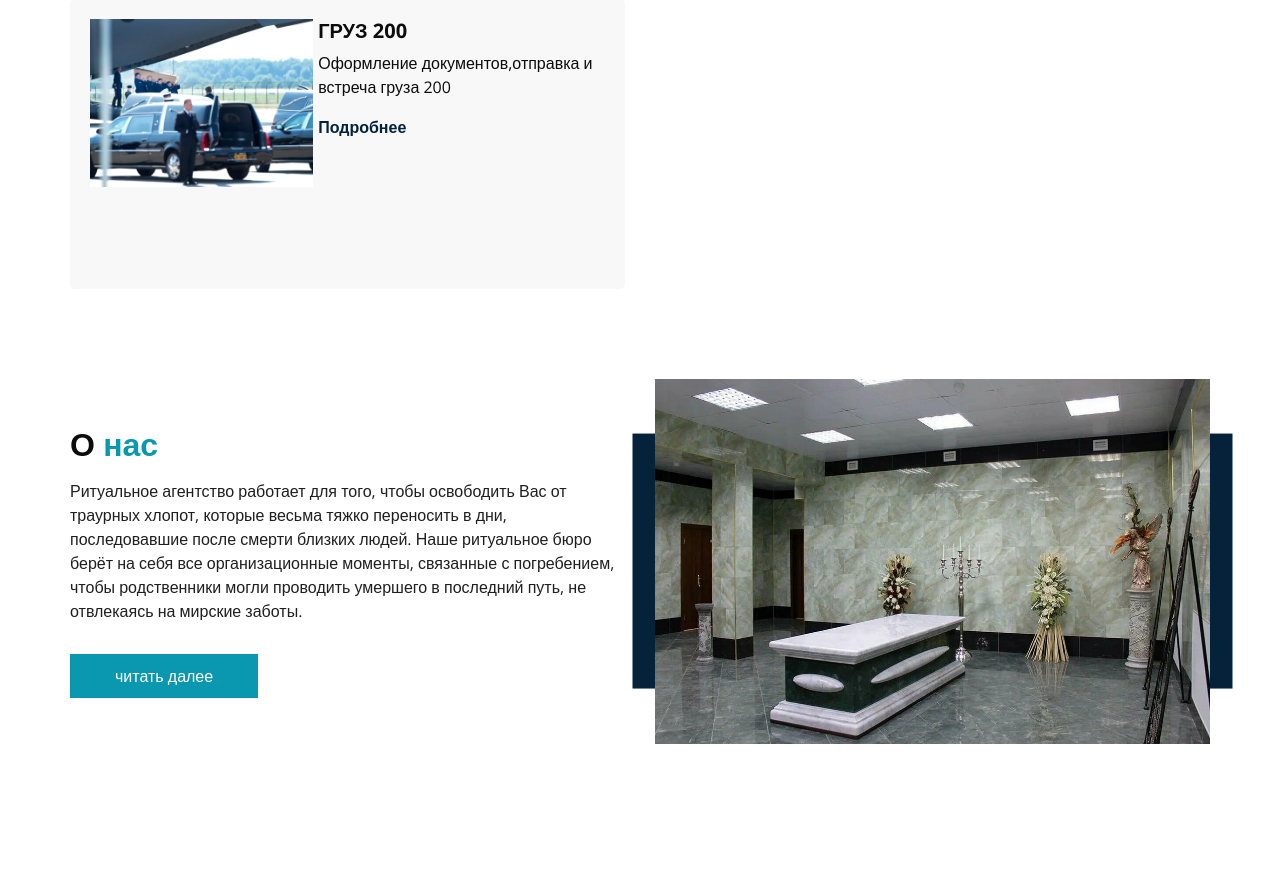
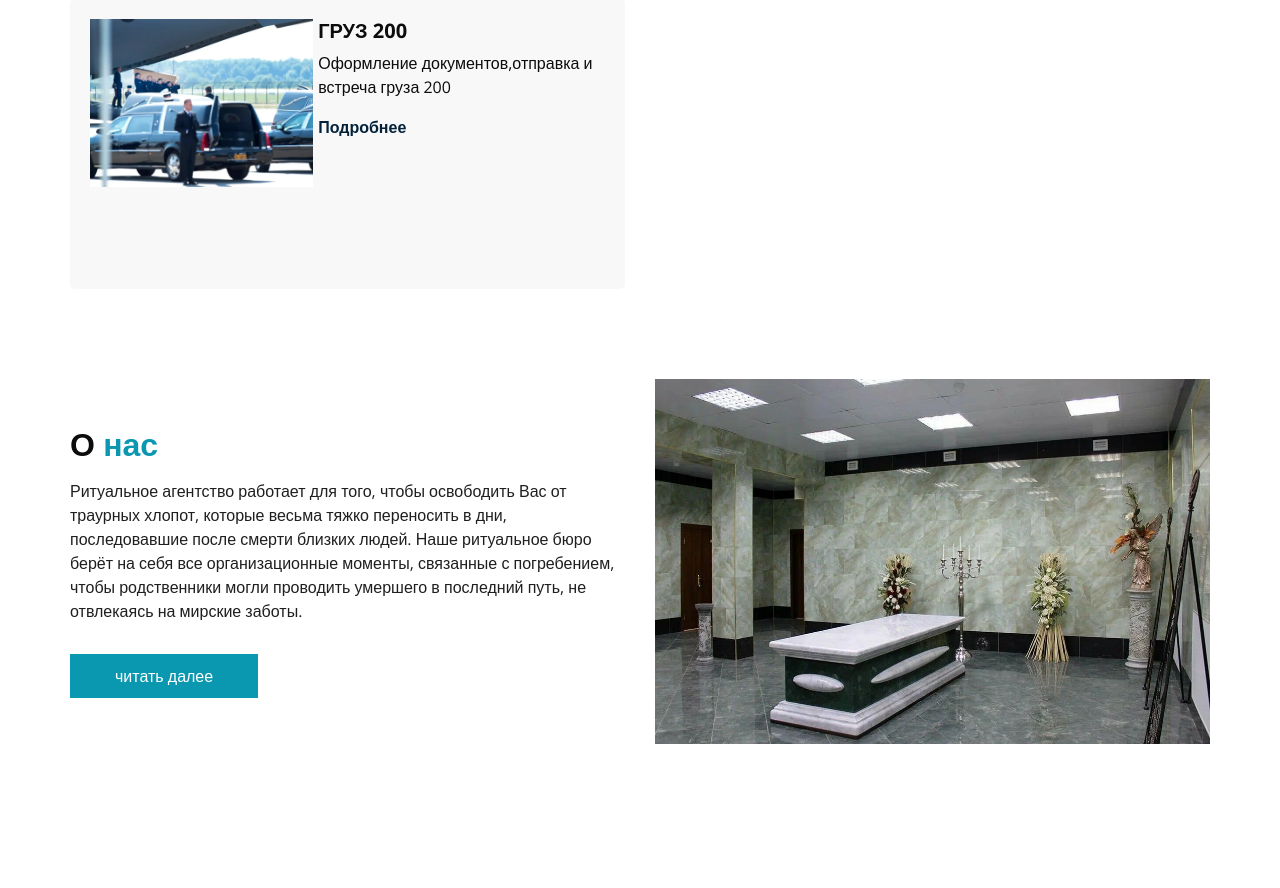
Before and after one commit to TalantDeveloper/funeral_service, a Django app: page / in a window 1280 px wide. Shown: the part 2348-3236 px from the top of the page. Run offline with Django 4.2, Linux system fonts and the light colour scheme; data comes from the database, SQL or seed files in the repository; data that the repository does not hold is empty; some libraries are stand-ins or nearby versions.

Commit message:
06.11.2023
15:45

```diff
--- a/static/css/style.css
+++ b/static/css/style.css
@@ -492,15 +492,7 @@ a:focus {
   z-index: 2;
 }
 
-.about_section .img-box::before, .about_section .img-box::after {
-  content: "";
-  position: absolute;
-  top: 50%;
-  width: 45px;
-  height: 70%;
-  background-color: #04233b;
-  z-index: 3;
-}
+
 
 .about_section .img-box::before {
   left: 0;
--- a/static/css/style.scss
+++ b/static/css/style.scss
@@ -486,28 +486,7 @@ a:focus {
       z-index: 2;
     }
 
-    &::before,
-    &::after {
-      content: "";
-      position: absolute;
-      top: 50%;
-      width: 45px;
-      height: 70%;
-      background-color: $primary2;
-      z-index: 3;
-    }
 
-    &::before {
-      left: 0;
-      z-index: 1;
-      transform: translate(-50%, -50%);
-    }
-
-    &::after {
-      right: 0;
-      z-index: 1;
-      transform: translate(50%, -50%);
-    }
   }
 
   .detail-box {
```
